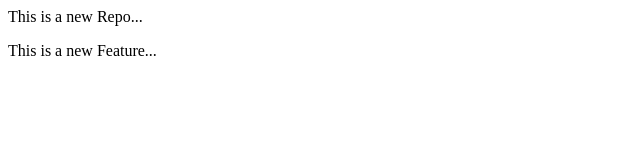
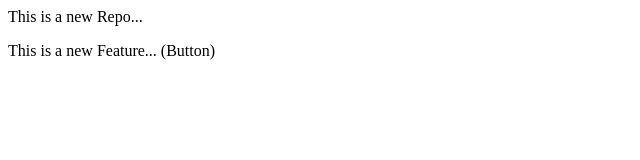
Before and after one commit to Mr-Barry-Dev/LocalRepo, a plain HTML site: page index.html in a window 1280 px wide. Shown: the full height of the page, 0-640 px from the left. Drawn offline with Linux system fonts and the light colour scheme.

Commit message:
Add Button

```diff
--- a/index.html
+++ b/index.html
@@ -7,5 +7,6 @@
 <p>
 
     This is a new Feature...
+    (Button)
 
 </p>
```
